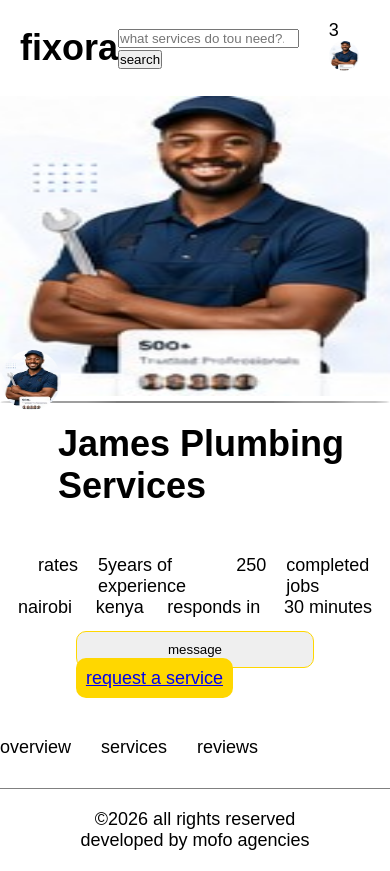
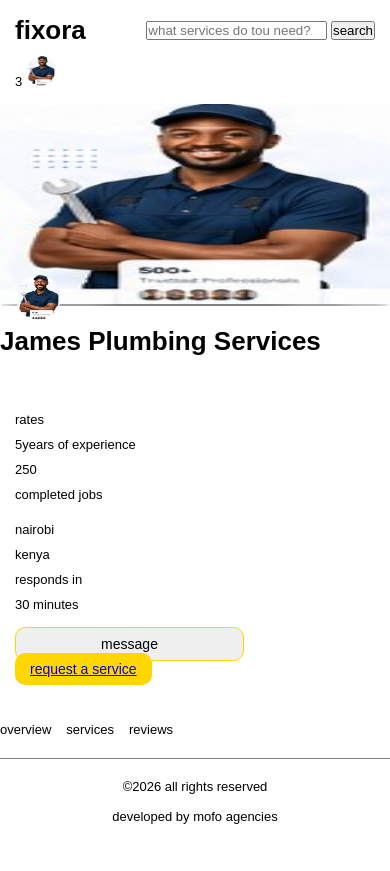
Before and after one commit to michaelmofaka-hub/providers, a plain HTML site: page docs/Profile/Profile.html in a window 390 px wide. Drawn offline with Linux system fonts and the light colour scheme.

Commit message:
Fix responsive layout in profile CSS - improve mobile alignment and wrapping

```diff
--- a/docs/Profile/style.css
+++ b/docs/Profile/style.css
@@ -7,7 +7,7 @@
 body {
     max-width: 100%;
     min-height: 100vh;
-    font-size: 18px;
+    font-size: clamp(14px, 2vw, 18px);
 }
 .topnav {
     display: flex;
@@ -15,6 +15,8 @@ body {
     width: 100%;
     align-items: center;
     padding: 20px;
+    flex-wrap: wrap;
+    gap: 10px;
 }
 .profile_picture {
     width: 100%;
@@ -22,26 +24,31 @@ body {
 }
 .profile_picture img {
     width: 100%;
-    height: 300px;
+    height: auto;
+    max-height: 300px;
     background-attachment: cover;
-    background-position: fixed;
+    background-position: center;
     background-repeat: no-repeat;
+    display: block;
 }
 .fg_picture {
     border-radius: 50%;
     border: 1px solid grey;
+    position: relative;
 }
 .fg_picture img {
     width: 60px;
     height: 60px;
     border-radius: 50%;
     position: absolute;
-    top: 350px;
+    top: -30px;
+    left: 20px;
 }
 .notification_bar img {
     width: 30px;
     height: 30px;
     border-radius: 50%;
+    flex-shrink: 0;
 }
 #title {
     margin-left: 58px;
@@ -52,43 +59,56 @@ body {
     display: flex;
     width: 100%;
     justify-content: space-between;
-    height: 170px;
+    height: auto;
     align-items: center;
     padding: 18px;
+    flex-wrap: wrap;
+    gap: 20px;
 }
 .overlay .left {
     display: grid;
+    gap: 20px;
+    flex: 1;
+    min-width: 200px;
 }
 .a_section,
 .b_section {
     display: flex;
     justify-content: space-between;
     gap: 20px;
+    flex-wrap: wrap;
 }
 .b_section button {
-    padding: 10px;
+    padding: 10px 15px;
     border-radius: 10px;
     border: none;
+    cursor: pointer;
 }
 .float_right {
-    display: inline-flex;
+    display: flex;
     gap: 30px;
+    flex-wrap: wrap;
+    align-items: center;
 }
 .ctn_btn {
     border: 1px solid gold;
-    padding: 10px;
+    padding: 10px 20px;
     border-radius: 10px;
     width: auto;
+    cursor: pointer;
+    white-space: nowrap;
 }
 .ctn_btn:hover {
     background: gold;
 }
 .ctn_btn2 {
     background: gold;
-    padding: 10px;
+    padding: 10px 20px;
     border-radius: 10px;
     border: none;
     width: auto;
+    cursor: pointer;
+    white-space: nowrap;
 }
 .ctn_btn2:hover {
     background: transparent;
@@ -98,10 +118,12 @@ body {
     margin-top: 30px;
     display: flex;
     gap: 30px;
+    flex-wrap: wrap;
 }
 .middle_nav a {
     text-decoration: none;
     color: #000;
+    white-space: nowrap;
 }
 .middle_nav a:hover {
     border-bottom: 1px solid gold;
@@ -118,23 +140,26 @@ body {
     position: sticky;
     -webkit-backdrop-filter: blur(18px);
     backdrop-filter: blur(18px);
-    top: 0%;
-    left: 0%;
+    bottom: 0;
+    left: 0;
+    gap: 15px;
 }
 
+/* Tablet breakpoint */
 @media screen and (max-width: 968px) {
-    .profile_picture img,
-    .fg_picture {
-        width: 100%;
+    .profile_picture img {
+        max-height: 250px;
     }
     .fg_picture img {
-        width: 60px;
-        height: 60px;
-        border-radius: 50%;
-        position: absolute;
+        width: 50px;
+        height: 50px;
     }
     .overlay {
         flex-direction: column;
+        align-items: flex-start;
+    }
+    .overlay .left {
+        width: 100%;
     }
     .float_right,
     .ctn_btn,
@@ -144,4 +169,51 @@ body {
     .left {
         width: 100%;
     }
+    .middle_nav {
+        width: 100%;
+    }
 }
+
+/* Mobile breakpoint */
+@media screen and (max-width: 640px) {
+    body {
+        font-size: clamp(13px, 2.5vw, 16px);
+    }
+    .topnav {
+        padding: 15px;
+    }
+    .profile_picture img {
+        max-height: 200px;
+    }
+    .fg_picture img {
+        width: 45px;
+        height: 45px;
+        left: 15px;
+    }
+    #title {
+        margin-left: 0;
+    }
+    .overlay {
+        padding: 15px;
+        gap: 15px;
+    }
+    .a_section,
+    .b_section {
+        gap: 10px;
+        flex-direction: column;
+    }
+    .b_section button {
+        padding: 8px 12px;
+        font-size: 14px;
+        width: 100%;
+    }
+    .ctn_btn,
+    .ctn_btn2 {
+        padding: 8px 15px;
+        font-size: 14px;
+        width: 100%;
+    }
+    .middle_nav {
+        gap: 15px;
+    }
+}
```
